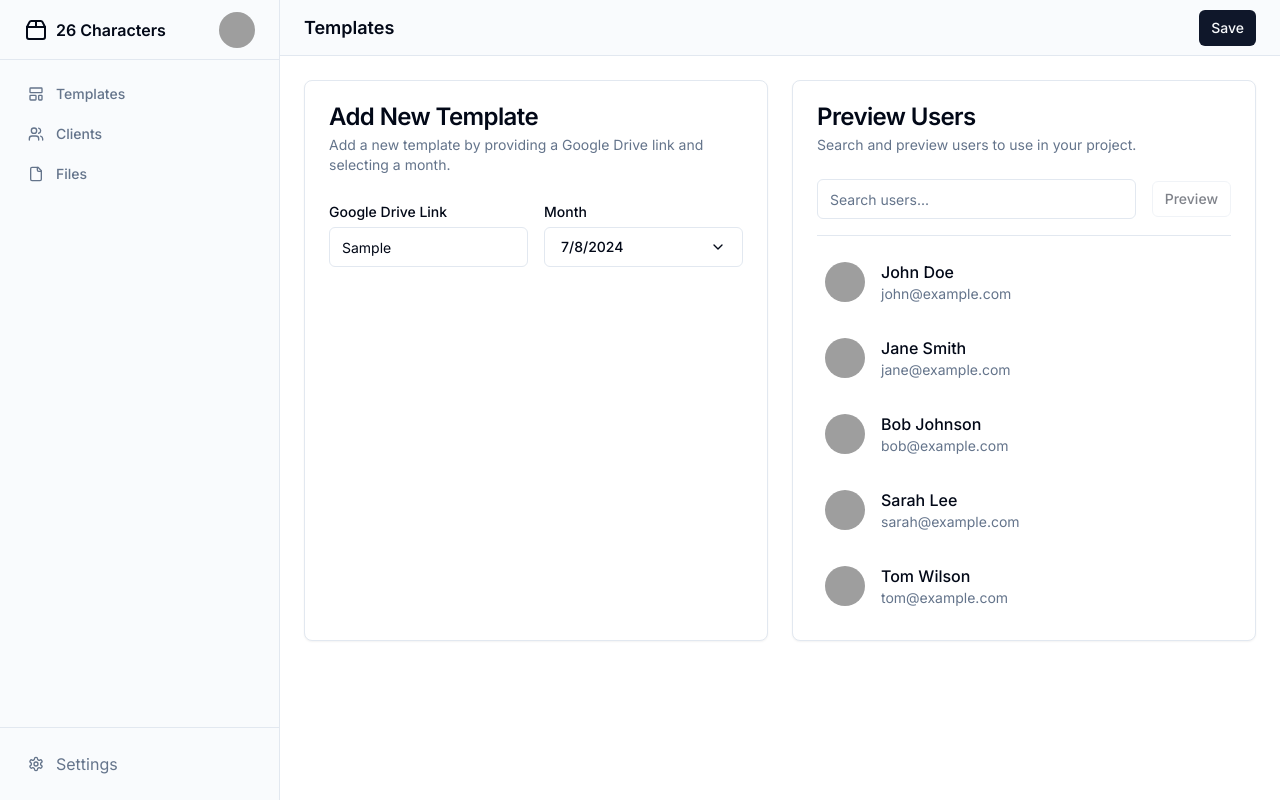
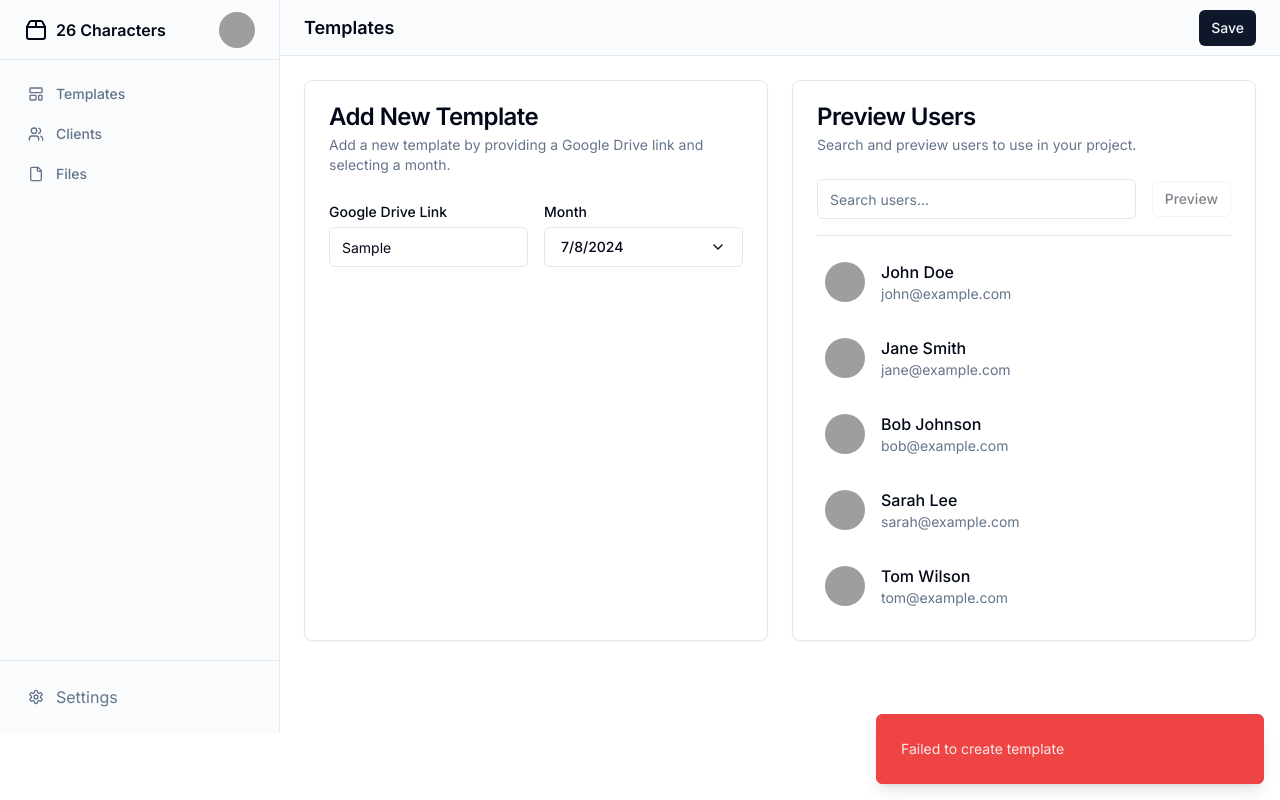
Before and after one commit to lezgoverci/26-characters-app, a Next.js app: page /templates/create in a window 1280 px wide. Both pictures are taken after typing "Sample", "Sample" into the empty fields and a click on the button "Save". Built offline with nearby package versions, Linux system fonts and the light colour scheme; no server answers; grey boxes are pictures that could not be loaded.

Commit message:
adds create template toast and loading

```diff
--- a/app/(authenticated)/layout.tsx
+++ b/app/(authenticated)/layout.tsx
@@ -1,4 +1,5 @@
 import SideMenu from "@/components/sidemenu"
+import { Toaster } from "@/components/ui/toaster"
 
 
 export default function DashboardLayout({
@@ -13,6 +14,7 @@
 
        {children}
       </div>
+      <Toaster/>
     </div>
     )
   }
--- a/app/(authenticated)/templates/create/page.tsx
+++ b/app/(authenticated)/templates/create/page.tsx
@@ -16,6 +16,8 @@
 import { Popover, PopoverTrigger, PopoverContent } from "@/components/ui/popover"
 import { Calendar } from "@/components/ui/calendar"
 import { Separator } from "@/components/ui/separator"
+import { useToast } from "@/components/ui/use-toast"
+import { Loader2 } from "lucide-react"
 
 import { useParams } from "next/navigation"
 
@@ -26,9 +28,8 @@
 
 export default function TemplatesCreate() {
 
-  const { id } = useParams()
   const [loading, setLoading] = useState<boolean>(true)
-
+  const { toast } = useToast()
 
   // const id = searchParams.get("id")
   const [search, setSearch] = useState("")
@@ -54,32 +55,30 @@
   }
 
   const handleSave = async () => {
+    setLoading(true)
     try {
       const response = await axios.post(`https://n8n.xponent.ph/webhook/api/templates`, {
         link: googleDriveLink,
         date: date.toISOString(),
       });
-      //TODO: show success message
+      toast({
+        description: "Successfully created template",
+        variant:"default"
+      });
+      setLoading(false)
     } catch (error) {
       console.error('Error updating data:', error);
+      setLoading(false)
+      toast({
+        description: "Failed to create template",
+        variant:"destructive"
+      });
     }
   };
 
   useEffect(() => {
+     setLoading(false)
 
-    const fetchData = async () => {
-      try {
-        const response = await axios.get(`https://n8n.xponent.ph/webhook/c1491c73-4ff5-42ef-971f-1e15d2466730/api/templates/${id}`);
-        console.log(response.data);
-        setGoogleDriveLink(response.data.link);
-        setDate(new Date(response.data.date));
-        setLoading(false);
-      } catch (error) {
-        console.error('Error fetching data:', error);
-        setLoading(false);
-      }
-    };
-    fetchData();
   }, []
   );
   return (
@@ -87,7 +86,7 @@
     <div className="flex flex-col">
       <header className="flex h-14 items-center justify-between border-b bg-muted/40 px-4 md:px-6">
         <h1 className="text-lg font-semibold">Templates</h1>
-        <Button size="sm" onClick={handleSave}>Save</Button>
+        <Button size="sm" onClick={handleSave} disabled={loading}>{loading ? <Loader2 className="mr-2 h-4 w-4 animate-spin" /> : null}Save</Button>
       </header>
       <main className="flex-1 overflow-auto p-4 md:p-6 md:grid md:grid-cols-2 md:gap-6">
         <div className="grid gap-6">
--- /dev/null
+++ b/components/ui/toast.tsx
@@ -0,0 +1,129 @@
+"use client"
+
+import * as React from "react"
+import * as ToastPrimitives from "@radix-ui/react-toast"
+import { cva, type VariantProps } from "class-variance-authority"
+import { X } from "lucide-react"
+
+import { cn } from "@/lib/utils"
+
+const ToastProvider = ToastPrimitives.Provider
+
+const ToastViewport = React.forwardRef<
+  React.ElementRef<typeof ToastPrimitives.Viewport>,
+  React.ComponentPropsWithoutRef<typeof ToastPrimitives.Viewport>
+>(({ className, ...props }, ref) => (
+  <ToastPrimitives.Viewport
+    ref={ref}
+    className={cn(
+      "fixed top-0 z-[100] flex max-h-screen w-full flex-col-reverse p-4 sm:bottom-0 sm:right-0 sm:top-auto sm:flex-col md:max-w-[420px]",
+      className
+    )}
+    {...props}
+  />
+))
+ToastViewport.displayName = ToastPrimitives.Viewport.displayName
+
+const toastVariants = cva(
+  "group pointer-events-auto relative flex w-full items-center justify-between space-x-4 overflow-hidden rounded-md border p-6 pr-8 shadow-lg transition-all data-[swipe=cancel]:translate-x-0 data-[swipe=end]:translate-x-[var(--radix-toast-swipe-end-x)] data-[swipe=move]:translate-x-[var(--radix-toast-swipe-move-x)] data-[swipe=move]:transition-none data-[state=open]:animate-in data-[state=closed]:animate-out data-[swipe=end]:animate-out data-[state=closed]:fade-out-80 data-[state=closed]:slide-out-to-right-full data-[state=open]:slide-in-from-top-full data-[state=open]:sm:slide-in-from-bottom-full",
+  {
+    variants: {
+      variant: {
+        default: "border bg-background text-foreground",
+        destructive:
+          "destructive group border-destructive bg-destructive text-destructive-foreground",
+      },
+    },
+    defaultVariants: {
+      variant: "default",
+    },
+  }
+)
+
+const Toast = React.forwardRef<
+  React.ElementRef<typeof ToastPrimitives.Root>,
+  React.ComponentPropsWithoutRef<typeof ToastPrimitives.Root> &
+    VariantProps<typeof toastVariants>
+>(({ className, variant, ...props }, ref) => {
+  return (
+    <ToastPrimitives.Root
+      ref={ref}
+      className={cn(toastVariants({ variant }), className)}
+      {...props}
+    />
+  )
+})
+Toast.displayName = ToastPrimitives.Root.displayName
+
+const ToastAction = React.forwardRef<
+  React.ElementRef<typeof ToastPrimitives.Action>,
+  React.ComponentPropsWithoutRef<typeof ToastPrimitives.Action>
+>(({ className, ...props }, ref) => (
+  <ToastPrimitives.Action
+    ref={ref}
+    className={cn(
+      "inline-flex h-8 shrink-0 items-center justify-center rounded-md border bg-transparent px-3 text-sm font-medium ring-offset-background transition-colors hover:bg-secondary focus:outline-none focus:ring-2 focus:ring-ring focus:ring-offset-2 disabled:pointer-events-none disabled:opacity-50 group-[.destructive]:border-muted/40 group-[.destructive]:hover:border-destructive/30 group-[.destructive]:hover:bg-destructive group-[.destructive]:hover:text-destructive-foreground group-[.destructive]:focus:ring-destructive",
+      className
+    )}
+    {...props}
+  />
+))
+ToastAction.displayName = ToastPrimitives.Action.displayName
+
+const ToastClose = React.forwardRef<
+  React.ElementRef<typeof ToastPrimitives.Close>,
+  React.ComponentPropsWithoutRef<typeof ToastPrimitives.Close>
+>(({ className, ...props }, ref) => (
+  <ToastPrimitives.Close
+    ref={ref}
+    className={cn(
+      "absolute right-2 top-2 rounded-md p-1 text-foreground/50 opacity-0 transition-opacity hover:text-foreground focus:opacity-100 focus:outline-none focus:ring-2 group-hover:opacity-100 group-[.destructive]:text-red-300 group-[.destructive]:hover:text-red-50 group-[.destructive]:focus:ring-red-400 group-[.destructive]:focus:ring-offset-red-600",
+      className
+    )}
+    toast-close=""
+    {...props}
+  >
+    <X className="h-4 w-4" />
+  </ToastPrimitives.Close>
+))
+ToastClose.displayName = ToastPrimitives.Close.displayName
+
+const ToastTitle = React.forwardRef<
+  React.ElementRef<typeof ToastPrimitives.Title>,
+  React.ComponentPropsWithoutRef<typeof ToastPrimitives.Title>
+>(({ className, ...props }, ref) => (
+  <ToastPrimitives.Title
+    ref={ref}
+    className={cn("text-sm font-semibold", className)}
+    {...props}
+  />
+))
+ToastTitle.displayName = ToastPrimitives.Title.displayName
+
+const ToastDescription = React.forwardRef<
+  React.ElementRef<typeof ToastPrimitives.Description>,
+  React.ComponentPropsWithoutRef<typeof ToastPrimitives.Description>
+>(({ className, ...props }, ref) => (
+  <ToastPrimitives.Description
+    ref={ref}
+    className={cn("text-sm opacity-90", className)}
+    {...props}
+  />
+))
+ToastDescription.displayName = ToastPrimitives.Description.displayName
+
+type ToastProps = React.ComponentPropsWithoutRef<typeof Toast>
+
+type ToastActionElement = React.ReactElement<typeof ToastAction>
+
+export {
+  type ToastProps,
+  type ToastActionElement,
+  ToastProvider,
+  ToastViewport,
+  Toast,
+  ToastTitle,
+  ToastDescription,
+  ToastClose,
+  ToastAction,
+}
--- /dev/null
+++ b/components/ui/toaster.tsx
@@ -0,0 +1,35 @@
+"use client"
+
+import {
+  Toast,
+  ToastClose,
+  ToastDescription,
+  ToastProvider,
+  ToastTitle,
+  ToastViewport,
+} from "@/components/ui/toast"
+import { useToast } from "@/components/ui/use-toast"
+
+export function Toaster() {
+  const { toasts } = useToast()
+
+  return (
+    <ToastProvider>
+      {toasts.map(function ({ id, title, description, action, ...props }) {
+        return (
+          <Toast key={id} {...props}>
+            <div className="grid gap-1">
+              {title && <ToastTitle>{title}</ToastTitle>}
+              {description && (
+                <ToastDescription>{description}</ToastDescription>
+              )}
+            </div>
+            {action}
+            <ToastClose />
+          </Toast>
+        )
+      })}
+      <ToastViewport />
+    </ToastProvider>
+  )
+}
--- /dev/null
+++ b/components/ui/use-toast.ts
@@ -0,0 +1,194 @@
+"use client"
+
+// Inspired by react-hot-toast library
+import * as React from "react"
+
+import type {
+  ToastActionElement,
+  ToastProps,
+} from "@/components/ui/toast"
+
+const TOAST_LIMIT = 1
+const TOAST_REMOVE_DELAY = 1000000
+
+type ToasterToast = ToastProps & {
+  id: string
+  title?: React.ReactNode
+  description?: React.ReactNode
+  action?: ToastActionElement
+}
+
+const actionTypes = {
+  ADD_TOAST: "ADD_TOAST",
+  UPDATE_TOAST: "UPDATE_TOAST",
+  DISMISS_TOAST: "DISMISS_TOAST",
+  REMOVE_TOAST: "REMOVE_TOAST",
+} as const
+
+let count = 0
+
+function genId() {
+  count = (count + 1) % Number.MAX_SAFE_INTEGER
+  return count.toString()
+}
+
+type ActionType = typeof actionTypes
+
+type Action =
+  | {
+      type: ActionType["ADD_TOAST"]
+      toast: ToasterToast
+    }
+  | {
+      type: ActionType["UPDATE_TOAST"]
+      toast: Partial<ToasterToast>
+    }
+  | {
+      type: ActionType["DISMISS_TOAST"]
+      toastId?: ToasterToast["id"]
+    }
+  | {
+      type: ActionType["REMOVE_TOAST"]
+      toastId?: ToasterToast["id"]
+    }
+
+interface State {
+  toasts: ToasterToast[]
+}
+
+const toastTimeouts = new Map<string, ReturnType<typeof setTimeout>>()
+
+const addToRemoveQueue = (toastId: string) => {
+  if (toastTimeouts.has(toastId)) {
+    return
+  }
+
+  const timeout = setTimeout(() => {
+    toastTimeouts.delete(toastId)
+    dispatch({
+      type: "REMOVE_TOAST",
+      toastId: toastId,
+    })
+  }, TOAST_REMOVE_DELAY)
+
+  toastTimeouts.set(toastId, timeout)
+}
+
+export const reducer = (state: State, action: Action): State => {
+  switch (action.type) {
+    case "ADD_TOAST":
+      return {
+        ...state,
+        toasts: [action.toast, ...state.toasts].slice(0, TOAST_LIMIT),
+      }
+
+    case "UPDATE_TOAST":
+      return {
+        ...state,
+        toasts: state.toasts.map((t) =>
+          t.id === action.toast.id ? { ...t, ...action.toast } : t
+        ),
+      }
+
+    case "DISMISS_TOAST": {
+      const { toastId } = action
+
+      // ! Side effects ! - This could be extracted into a dismissToast() action,
+      // but I'll keep it here for simplicity
+      if (toastId) {
+        addToRemoveQueue(toastId)
+      } else {
+        state.toasts.forEach((toast) => {
+          addToRemoveQueue(toast.id)
+        })
+      }
+
+      return {
+        ...state,
+        toasts: state.toasts.map((t) =>
+          t.id === toastId || toastId === undefined
+            ? {
+                ...t,
+                open: false,
+              }
+            : t
+        ),
+      }
+    }
+    case "REMOVE_TOAST":
+      if (action.toastId === undefined) {
+        return {
+          ...state,
+          toasts: [],
+        }
+      }
+      return {
+        ...state,
+        toasts: state.toasts.filter((t) => t.id !== action.toastId),
+      }
+  }
+}
+
+const listeners: Array<(state: State) => void> = []
+
+let memoryState: State = { toasts: [] }
+
+function dispatch(action: Action) {
+  memoryState = reducer(memoryState, action)
+  listeners.forEach((listener) => {
+    listener(memoryState)
+  })
+}
+
+type Toast = Omit<ToasterToast, "id">
+
+function toast({ ...props }: Toast) {
+  const id = genId()
+
+  const update = (props: ToasterToast) =>
+    dispatch({
+      type: "UPDATE_TOAST",
+      toast: { ...props, id },
+    })
+  const dismiss = () => dispatch({ type: "DISMISS_TOAST", toastId: id })
+
+  dispatch({
+    type: "ADD_TOAST",
+    toast: {
+      ...props,
+      id,
+      open: true,
+      onOpenChange: (open) => {
+        if (!open) dismiss()
+      },
+    },
+  })
+
+  return {
+    id: id,
+    dismiss,
+    update,
+  }
+}
+
+function useToast() {
+  const [state, setState] = React.useState<State>(memoryState)
+
+  React.useEffect(() => {
+    listeners.push(setState)
+    return () => {
+      const index = listeners.indexOf(setState)
+      if (index > -1) {
+        listeners.splice(index, 1)
+      }
+    }
+  }, [state])
+
+  return {
+    ...state,
+    toast,
+    dismiss: (toastId?: string) => dispatch({ type: "DISMISS_TOAST", toastId }),
+  }
+}
+
+export { useToast, toast }
--- a/package.json
+++ b/package.json
@@ -19,6 +19,7 @@
     "@radix-ui/react-select": "^2.1.1",
     "@radix-ui/react-separator": "^1.1.0",
     "@radix-ui/react-slot": "^1.1.0",
+    "@radix-ui/react-toast": "^1.2.1",
     "axios": "^1.7.2",
     "class-variance-authority": "^0.7.0",
     "clsx": "^2.1.1",
```
Also changed, not shown: 1 other file (tests, documents, lock files or other folders).
